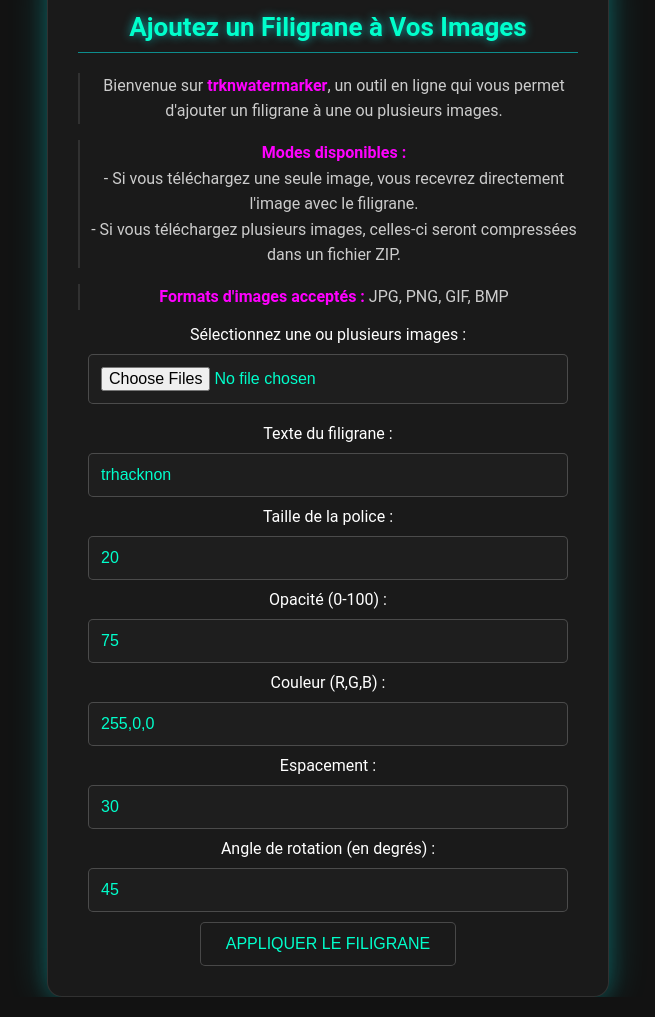
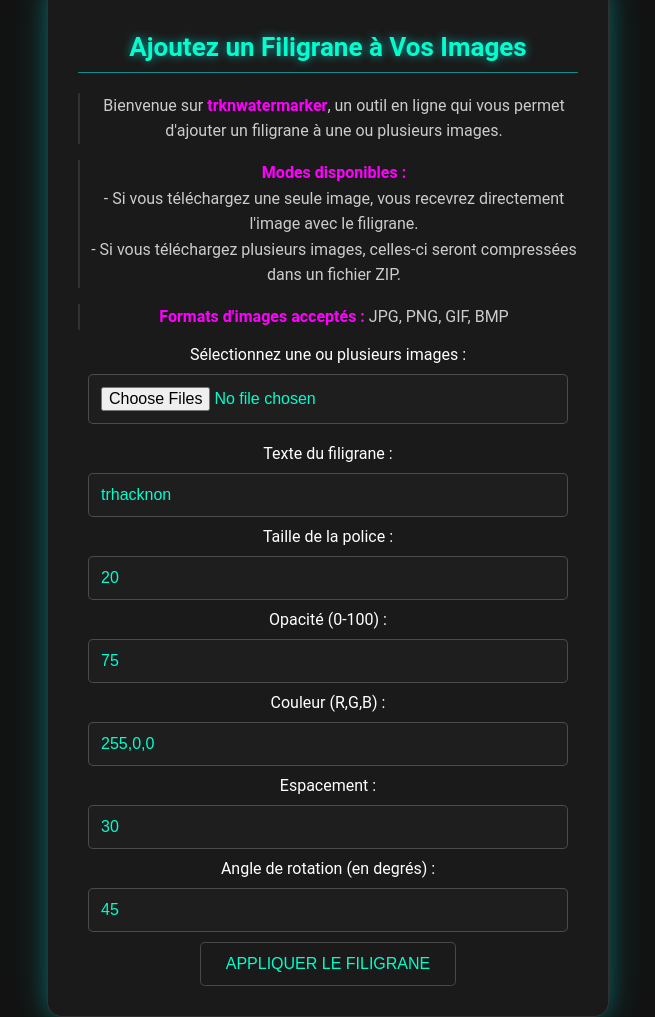
Before and after one commit to tucommenceapousser/trknwatermarker, a Flask app: page / in a window 1280 px wide. Shown: the whole page, without its empty margins (312-967 px from the left). Run offline with Flask 3, Linux system fonts and the light colour scheme.

Commit message:
Update styles.css

```diff
--- a/static/styles.css
+++ b/static/styles.css
@@ -9,7 +9,7 @@ body {
   margin: 0;
   padding: 0;
   box-sizing: border-box;
-  margin-top: 70px;
+  margin-top: 90px;
 }
 
 
```
